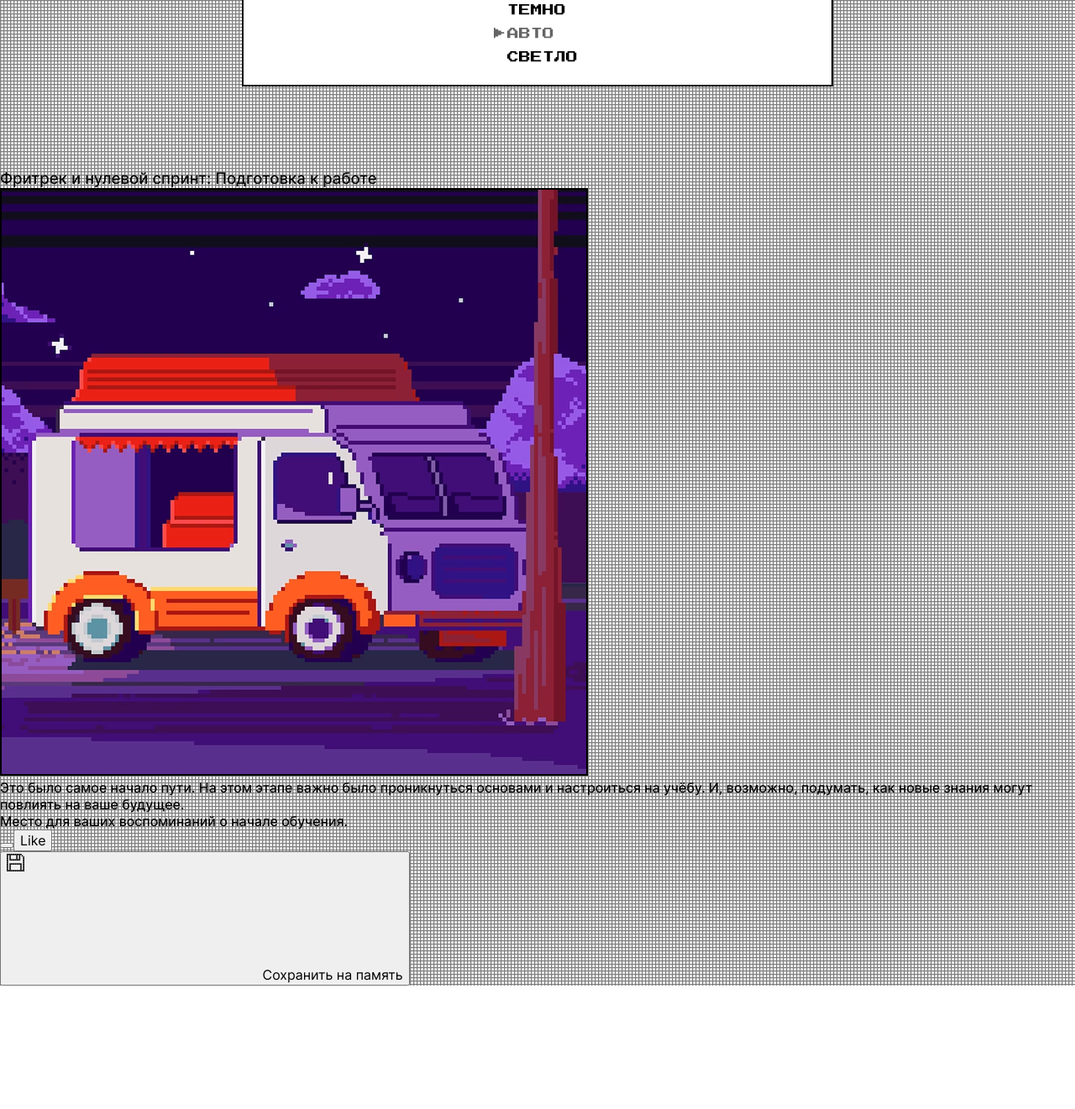
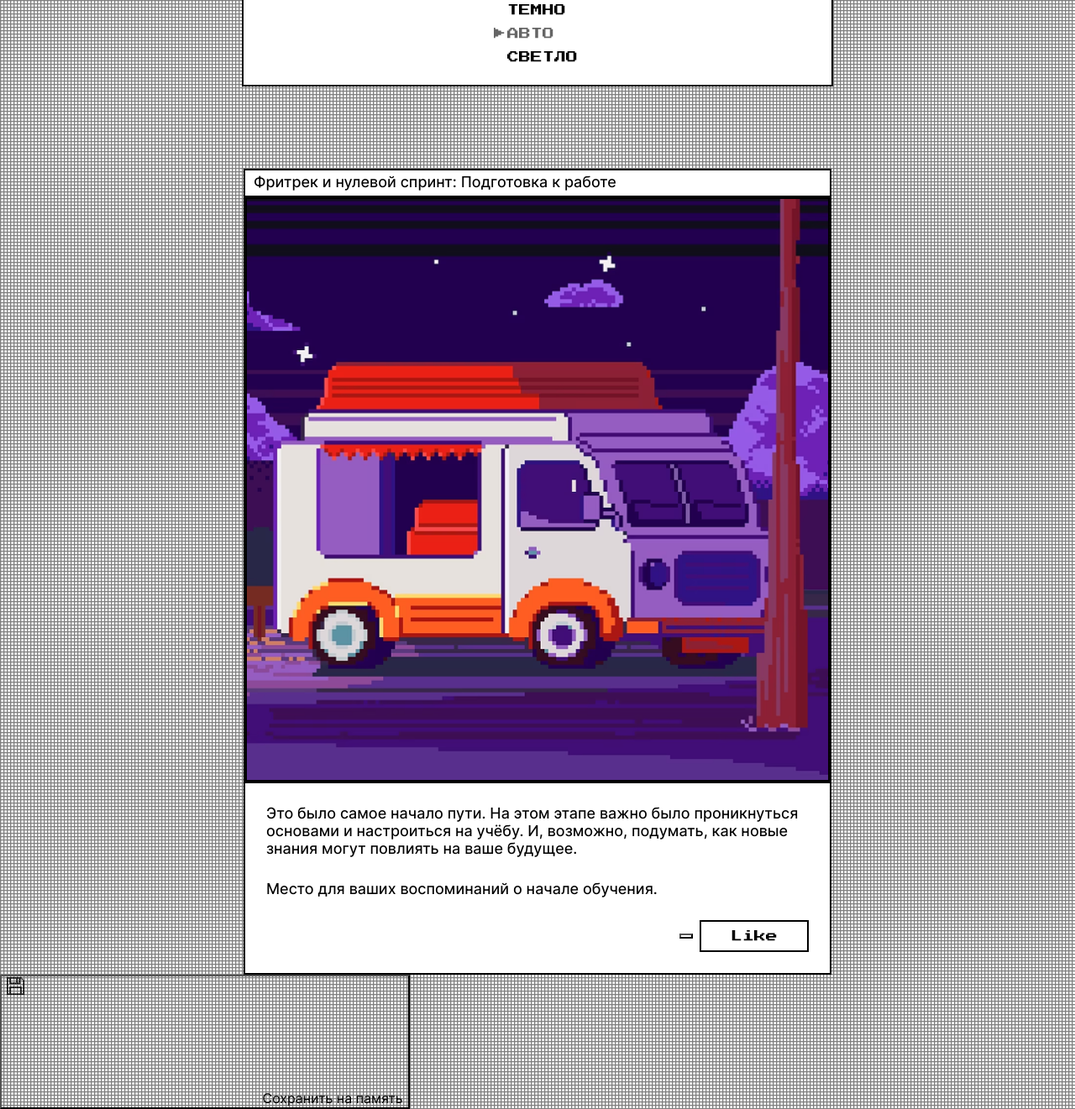
Before and after one commit to Brodyagados/zakrivayuschiy-teg, a website: page index.html in a window 1280 px wide. Shown: the part 364-1685 px from the top of the page at 84% size. Before the commit the page ends 1538 px from the top, so only its background shows below. Drawn offline with Linux system fonts and the light colour scheme.

Commit message:
Добавлены стили карточки

```diff
--- a/index.html
+++ b/index.html
@@ -46,9 +46,11 @@
       </nav>
     </header>
     <main class="main">
-      <article>
-        <header>
-          <h3>Фритрек и нулевой спринт: Подготовка к работе</h3>
+      <article class="card">
+        <header class="card__header">
+          <h3 class="card__header-title">
+            Фритрек и нулевой спринт: Подготовка к работе
+          </h3>
         </header>
         <picture>
           <source
@@ -56,22 +58,25 @@
             srcset="./images/png/bus-mobile.png"
           />
           <img
+            class="card__image"
             src="./images/png/bus-desktop.png"
             alt="Пиксельное изображение фургона."
           />
         </picture>
-        <div>
+        <div class="card__content">
           <p>
             Это было самое начало пути. На этом этапе важно было проникнуться
             основами и настроиться на учёбу. И, возможно, подумать, как новые
             знания могут повлиять на ваше будущее.
           </p>
           <p>Место для ваших воспоминаний о начале обучения.</p>
+          <div class="card__buttons">
+            <button type="button" class="card__icon-button" />
+            <button type="button" class="card__like-button styled-button">
+              <span>Like</span>
+            </button>
+          </div>
         </div>
-        <footer>
-          <button />
-          <button>Like</button>
-        </footer>
       </article>
     </main>
     <footer>
--- a/styles/globals.css
+++ b/styles/globals.css
@@ -30,6 +30,11 @@ a {
   color: inherit;
 }
 
+button {
+  background: none;
+  cursor: pointer;
+}
+
 button,
 input {
   color: currentColor;
--- a/styles/style.css
+++ b/styles/style.css
@@ -32,7 +32,7 @@
 .header {
   inline-size: var(--content-inline-size);
   margin: 100px auto;
-  outline: 2px solid currentColor;
+  outline: var(--border);
   background-color: var(--background-color);
   font-family: var(--accent-font-family), sans-serif;
   text-transform: uppercase;
@@ -70,9 +70,8 @@
   font-size: 14px;
   line-height: 1;
   text-transform: uppercase;
-  background: none;
   border: none;
-  cursor: pointer;
+  /* transition: 0.3s ease; */
 }
 
 .theme-menu__button:disabled {
@@ -90,3 +89,71 @@
 /* #endregion */
 
 /* #endregion */
+
+.main {
+  inline-size: var(--content-inline-size);
+  margin-inline: auto;
+}
+
+/* #region Карточка */
+
+.card {
+  font-size: 18px;
+}
+
+.card__header {
+  padding: 3px 10px 6px;
+}
+
+.card__header-title {
+  font-size: inherit;
+  font-weight: var(--title-main-font-weight);
+  letter-spacing: 0;
+}
+
+.card__image {
+  inline-size: 100%;
+  border-inline: var(--border);
+  object-fit: cover;
+  object-position: center;
+}
+
+.card__content {
+  display: flex;
+  flex-direction: column;
+  gap: 27px;
+  margin-block-start: -4px;
+  padding: 25px;
+  line-height: 1.17;
+}
+
+.card__header,
+.card__content {
+  border: var(--border);
+  background-color: var(--background-color);
+}
+
+.card__buttons {
+  display: flex;
+  justify-content: end;
+  align-items: center;
+  gap: 8px;
+}
+
+.card__icon-button {
+}
+
+.card__like-button {
+  inline-size: 130px;
+  padding: 10px 0;
+}
+
+.styled-button {
+  position: relative;
+  font-size: 14px;
+  font-family: var(--accent-font-family), sans-serif;
+  border: var(--border);
+  background-color: var(--background-color);
+}
+
+/* #endregion */
--- a/styles/variables.css
+++ b/styles/variables.css
@@ -9,5 +9,6 @@
   --accent-color: #00cc14;
   --background-image: url(../svg/pattern-dark.svg);
 
+  --border: 2px solid currentColor;
   --content-inline-size: clamp(375px, 66vw, 700px);
 }
```
